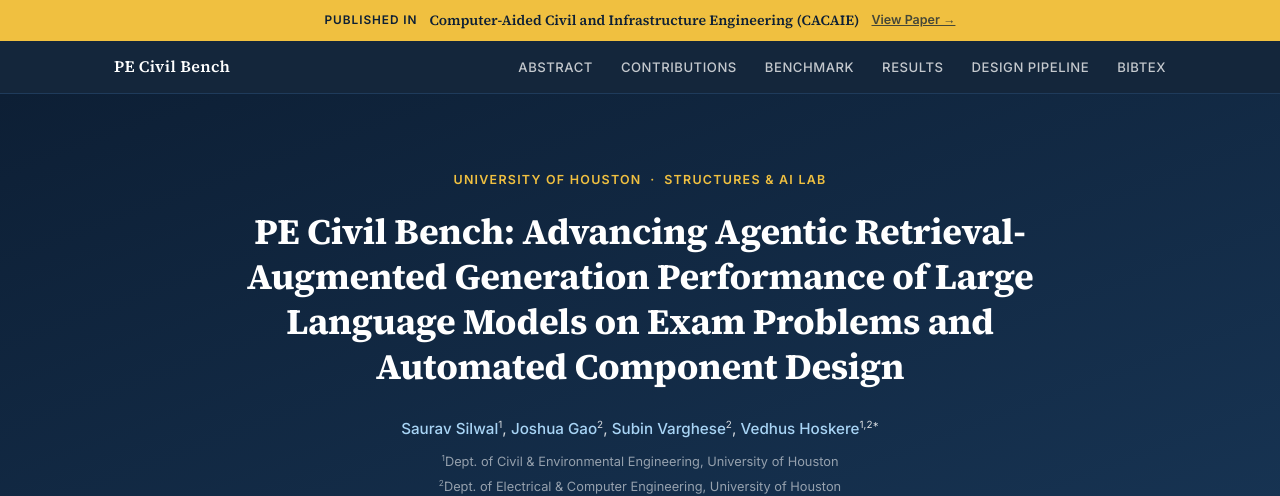
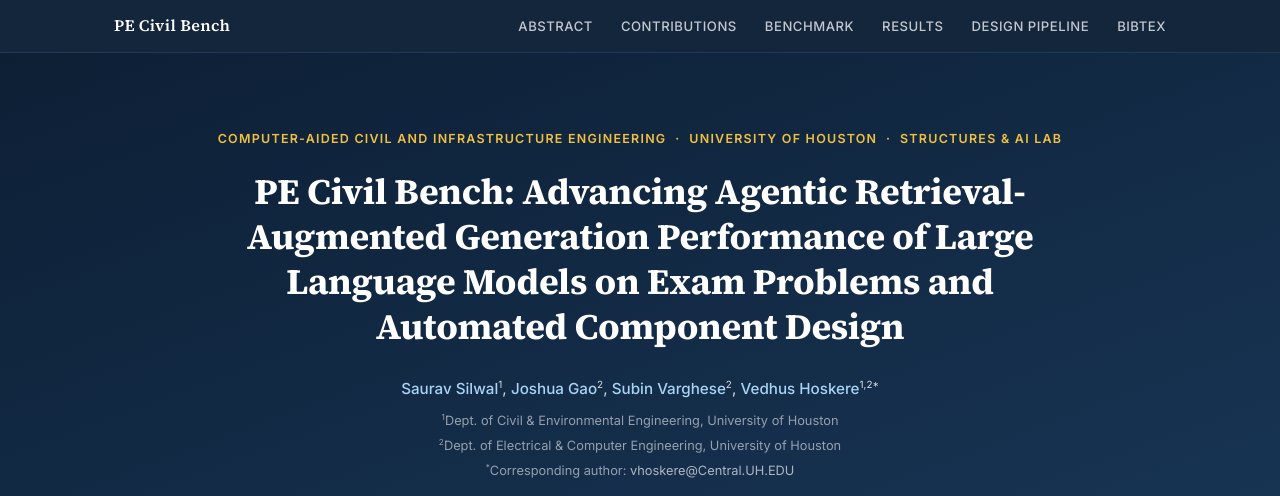
Before and after one commit to komal-blkmmb/PE_CIVIL_BENCH, a plain HTML site: page index.html in a window 1280 px wide. Shown: the top 496 px of the page. Drawn offline with Linux system fonts and the light colour scheme.

Commit message:
Remove venue strip and update badge text
Removed venue strip section and updated venue badge text. Changed image source to a direct URL.

```diff
--- a/index.html
+++ b/index.html
@@ -33,20 +33,7 @@
 a:hover { text-decoration: underline; }
 sup { font-size: 0.65em; vertical-align: super; }
 
-/* VENUE STRIP */
-.venue-strip {
-  background: var(--gold);
-  padding: 9px 24px;
-  text-align: center;
-}
-.venue-strip-inner {
-  max-width: 1100px; margin: 0 auto;
-  display: flex; align-items: center; justify-content: center; gap: 12px; flex-wrap: wrap;
-}
-.venue-strip-label { font-size: 0.74rem; font-weight: 700; letter-spacing: 0.08em; text-transform: uppercase; color: var(--navy); }
-.venue-strip-name  { font-family: var(--font-serif); font-size: 0.88rem; font-weight: 600; color: var(--navy); }
-.venue-strip-link  { font-size: 0.78rem; font-weight: 600; color: var(--navy); text-decoration: underline; opacity: 0.75; }
-.venue-strip-link:hover { opacity: 1; color: var(--navy); }
+
 
 /* NAVBAR */
 #navbar {
@@ -237,14 +224,7 @@
 </head>
 <body>
 
-  <!-- CACAIE VENUE STRIP -->
-  <div class="venue-strip">
-    <div class="venue-strip-inner">
-      <span class="venue-strip-label">Published in</span>
-      <span class="venue-strip-name">Computer-Aided Civil and Infrastructure Engineering (CACAIE)</span>
-      <a href="https://www.sciencedirect.com/science/article/pii/S1093968726031129" target="_blank" rel="noopener" class="venue-strip-link">View Paper &#8594;</a>
-    </div>
-  </div>
+
 
   <!-- NAV -->
   <nav id="navbar">
@@ -264,7 +244,7 @@
   <!-- HERO -->
   <header id="hero" class="hero">
     <div class="hero-inner">
-      <p class="venue-badge">University of Houston &nbsp;&middot;&nbsp; Structures &amp; AI Lab</p>
+      <p class="venue-badge">Computer-Aided Civil and Infrastructure Engineering &nbsp;&middot;&nbsp; University of Houston &nbsp;&middot;&nbsp; Structures &amp; AI Lab</p>
       <h1 class="paper-title">
         PE Civil Bench: Advancing Agentic Retrieval-Augmented Generation Performance of Large Language Models on Exam Problems and Automated Component Design
       </h1>
@@ -569,7 +549,7 @@
         <h3>Evaluator Correlation: RAG-Based vs. Hardcoded Scoring</h3>
         <p class="corr-sub">The autonomous RAG-based evaluator was validated against a traditional hardcoded scoring script across 66 RC beam designs (33 full-pipeline + 33 ablated without RAG). The near-perfect agreement confirms that retrieval-augmented evaluation can recover the expert judgment embedded in hand-crafted rubrics &mdash; without any manual rule construction.</p>
         <div class="corr-fig-wrap">
-          <img src="Figure_12.png"
+          <img src="https://raw.githubusercontent.com/komal-blkmmb/PE_CIVIL_BENCH/main/Figure_12.png"
                alt="Scatter plot showing correlation between RAG-based and hardcoded evaluation scores for 66 RC beam designs. Green points (Regular Beam Design) cluster in the upper right; red points (Ablated Pipeline Design) cluster in the lower left. Pearson r = 0.976, R-squared = 0.953, RMSE = 4.69." />
           <div class="corr-stats">
             <div class="corr-stat-item">
```
